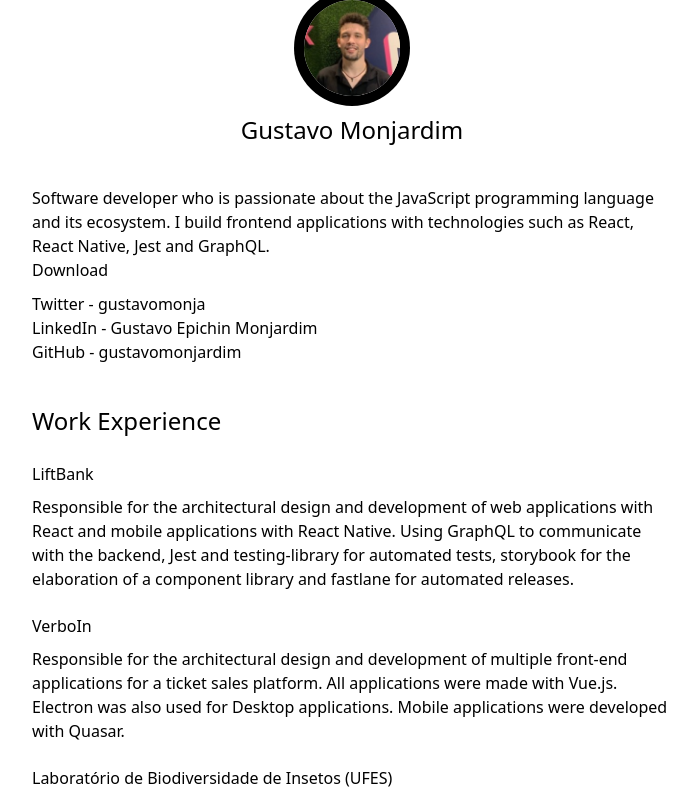
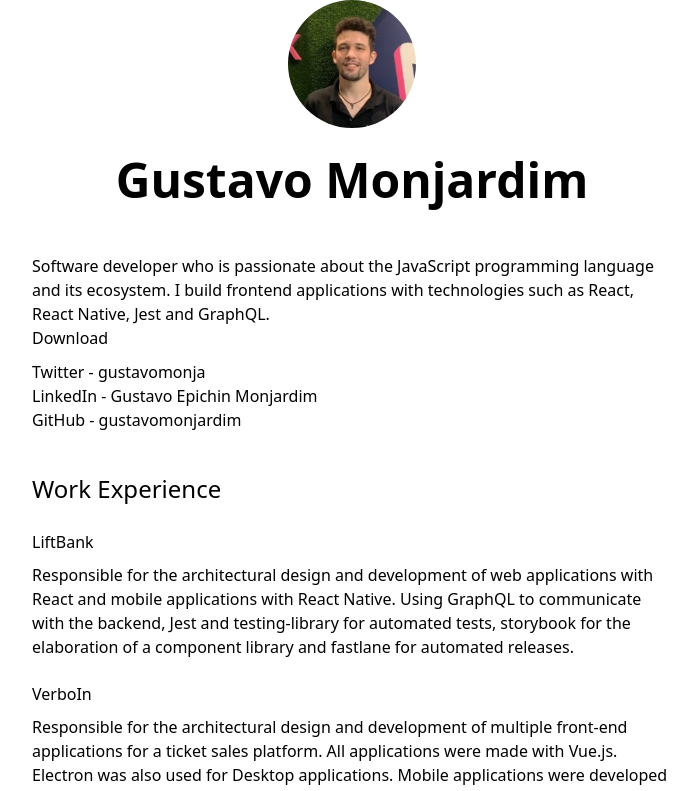
Before and after one commit to gustavomonjardim/personal-site, a Next.js app: page / in a window 1280 px wide. Shown: the top 791 px of the page, without its empty margins (288-985 px from the left). Built offline with nearby package versions, Linux system fonts and the light colour scheme.

Commit message:
chore: configura purge do tailwind

```diff
--- a/src/pages/index.tsx
+++ b/src/pages/index.tsx
@@ -7,7 +7,7 @@ import utilStyles from '../styles/utils.module.css';
 
 const Home: React.FC = () => {
   return (
-    <Layout>
+    <Layout home>
       <Head>
         <title>{basics.name}</title>
       </Head>
--- /dev/null
+++ b/tailwind.config.js
@@ -0,0 +1,7 @@
+// tailwind.config.js
+module.exports = {
+  purge: ['./src/**/*.tsx'],
+  theme: {},
+  variants: {},
+  plugins: [],
+};
```
